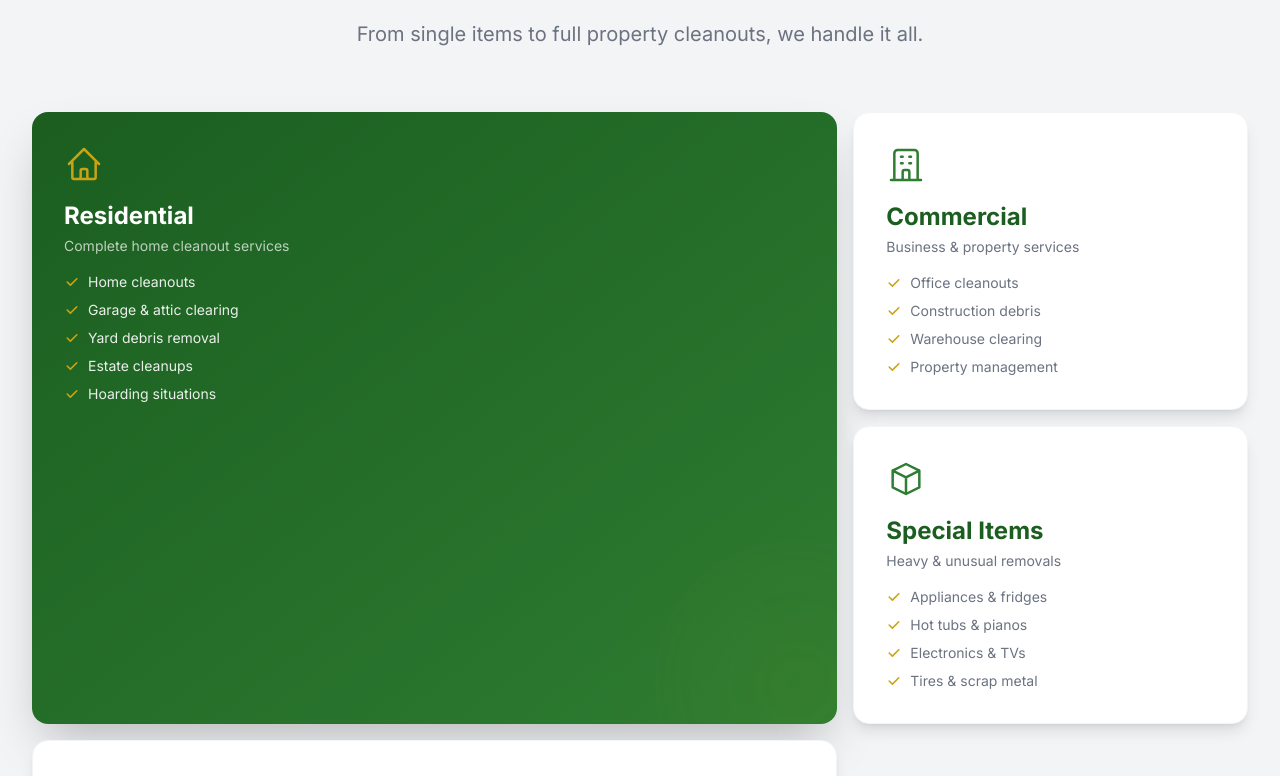
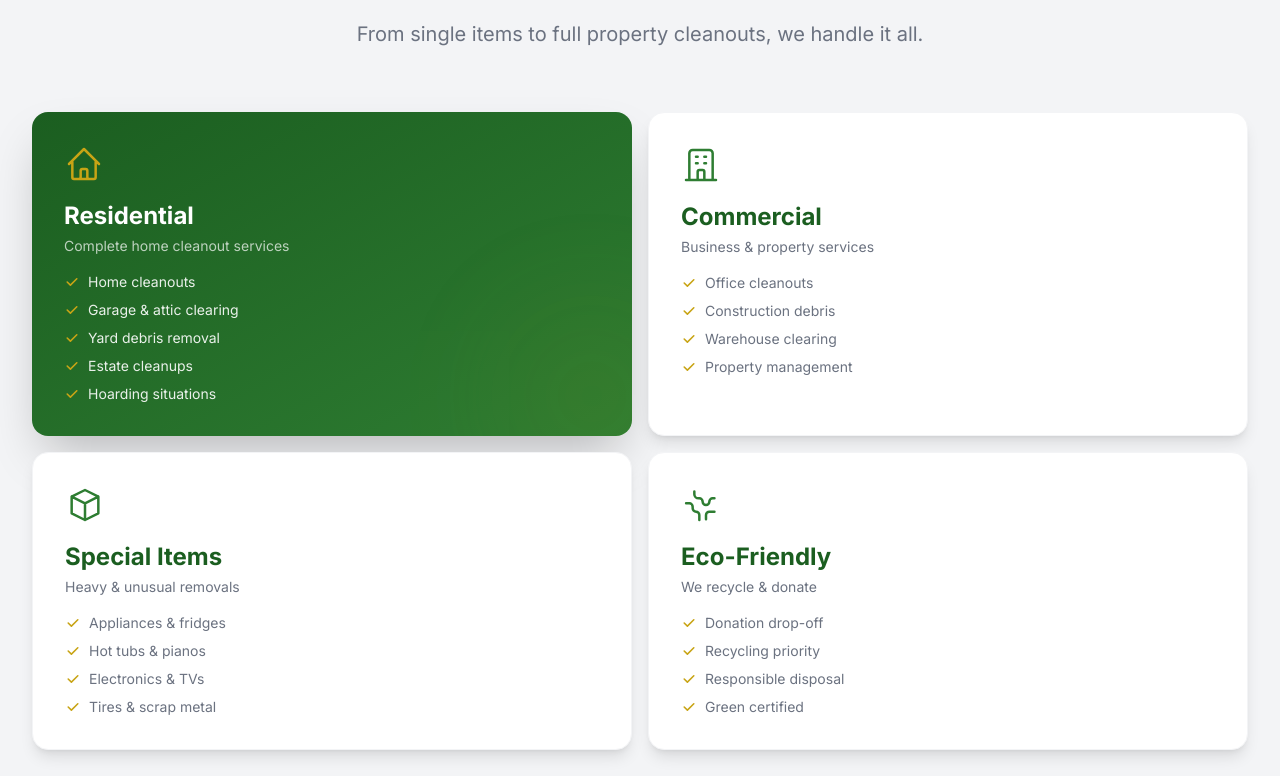
Before and after one commit to juancv3d/junkmob-website, a Next.js app: page /junkmob-website/ in a window 1280 px wide. Shown: the part 940-1716 px from the top of the page. Built offline with nearby package versions, Linux system fonts and the light colour scheme.

Commit message:
Fix services bento grid proportions: 2x2 balanced layout

```diff
--- a/src/components/Services.tsx
+++ b/src/components/Services.tsx
@@ -13,7 +13,7 @@
       </svg>
     ),
     items: ["Home cleanouts", "Garage & attic clearing", "Yard debris removal", "Estate cleanups", "Hoarding situations"],
-    span: "md:col-span-2 md:row-span-2",
+    span: "md:col-span-2",
     featured: true,
   },
   {
@@ -25,7 +25,7 @@
       </svg>
     ),
     items: ["Office cleanouts", "Construction debris", "Warehouse clearing", "Property management"],
-    span: "md:col-span-1",
+    span: "md:col-span-2",
     featured: false,
   },
   {
@@ -37,7 +37,7 @@
       </svg>
     ),
     items: ["Appliances & fridges", "Hot tubs & pianos", "Electronics & TVs", "Tires & scrap metal"],
-    span: "md:col-span-1",
+    span: "md:col-span-2",
     featured: false,
   },
   {
@@ -90,7 +90,7 @@
           initial="hidden"
           whileInView="visible"
           viewport={{ once: true, margin: "-100px" }}
-          className="grid grid-cols-1 md:grid-cols-3 gap-4 auto-rows-auto"
+          className="grid grid-cols-1 md:grid-cols-4 gap-4"
         >
           {services.map((service) => (
             <motion.div
```
